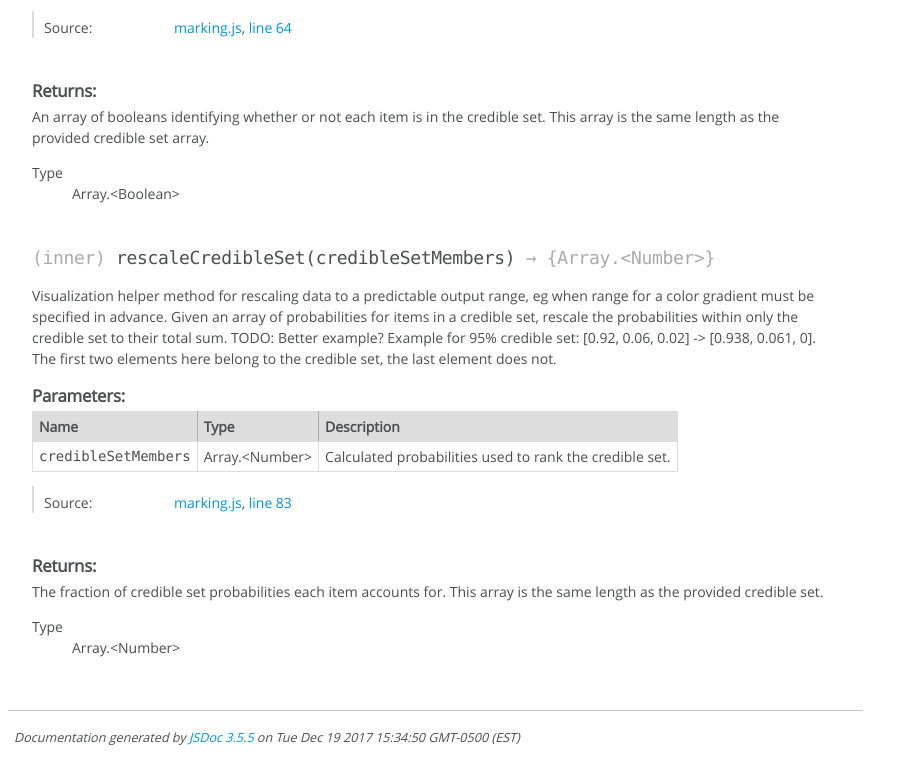
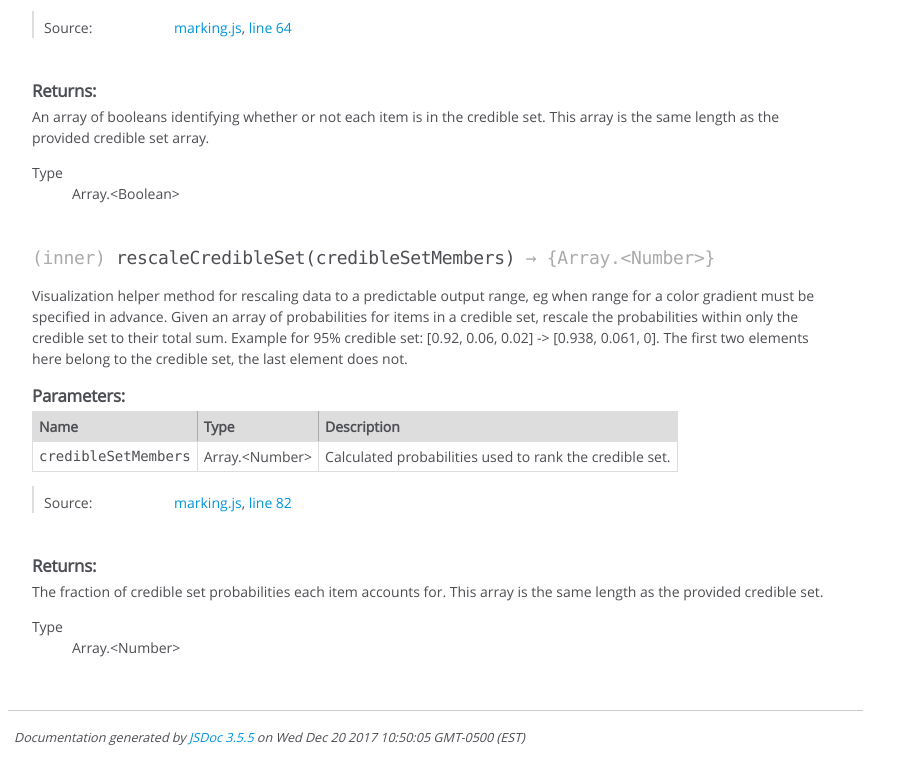
Before and after one commit to statgen/gwas-credible-sets, a website: page docs/module-marking.html in a window 1280 px wide. Shown: the part 897-1659 px from the top of the page, without its empty margins (0-918 px from the left). Drawn offline with Linux system fonts and the light colour scheme.

Commit message:
Remove spurious TODO from docs

```diff
--- a/docs/module-marking.html
+++ b/docs/module-marking.html
@@ -456,7 +456,6 @@ This is a helper method used when visualizing the members of the credible set by
 Given an array of probabilities for items in a credible set, rescale the probabilities within only the credible
   set to their total sum.
 
-TODO: Better example?
 Example for 95% credible set: [0.92, 0.06, 0.02] -> [0.938, 0.061, 0]. The first two elements here
 belong to the credible set, the last element does not.
 </div>
@@ -551,7 +550,7 @@ belong to the credible set, the last element does not.
 
     <dt class="tag-source">Source:</dt>
     <dd class="tag-source"><ul class="dummy"><li>
-        <a href="marking.js.html">marking.js</a>, <a href="marking.js.html#line83">line 83</a>
+        <a href="marking.js.html">marking.js</a>, <a href="marking.js.html#line82">line 82</a>
     </li></ul></dd>
 
 
@@ -624,7 +623,7 @@ belong to the credible set, the last element does not.
 <br class="clear">
 
 <footer>
-    Documentation generated by <a href="https://github.com/jsdoc3/jsdoc">JSDoc 3.5.5</a> on Tue Dec 19 2017 15:34:50 GMT-0500 (EST)
+    Documentation generated by <a href="https://github.com/jsdoc3/jsdoc">JSDoc 3.5.5</a> on Wed Dec 20 2017 10:50:05 GMT-0500 (EST)
 </footer>
 
 <script> prettyPrint(); </script>
--- a/src/app/marking.js
+++ b/src/app/marking.js
@@ -72,7 +72,6 @@ function markBoolean(credibleSetMembers) {
  * Given an array of probabilities for items in a credible set, rescale the probabilities within only the credible
  *   set to their total sum.
  *
- * TODO: Better example?
  * Example for 95% credible set: [0.92, 0.06, 0.02] -> [0.938, 0.061, 0]. The first two elements here
  * belong to the credible set, the last element does not.
  *
```
Also changed, not shown: docs/gwas-credible-sets.js.html (+1 -1 lines), docs/index.html (+1 -1 lines), docs/marking.js.html (+1 -2 lines), docs/module-gwas-credible-sets.html (+1 -1 lines), docs/module-scoring.html (+1 -1 lines), docs/module-stats.html (+1 -1 lines), docs/scoring.js.html (+1 -1 lines), docs/stats.js.html (+1 -1 lines), dist/gwas-credible-sets.js, 2 other files.
